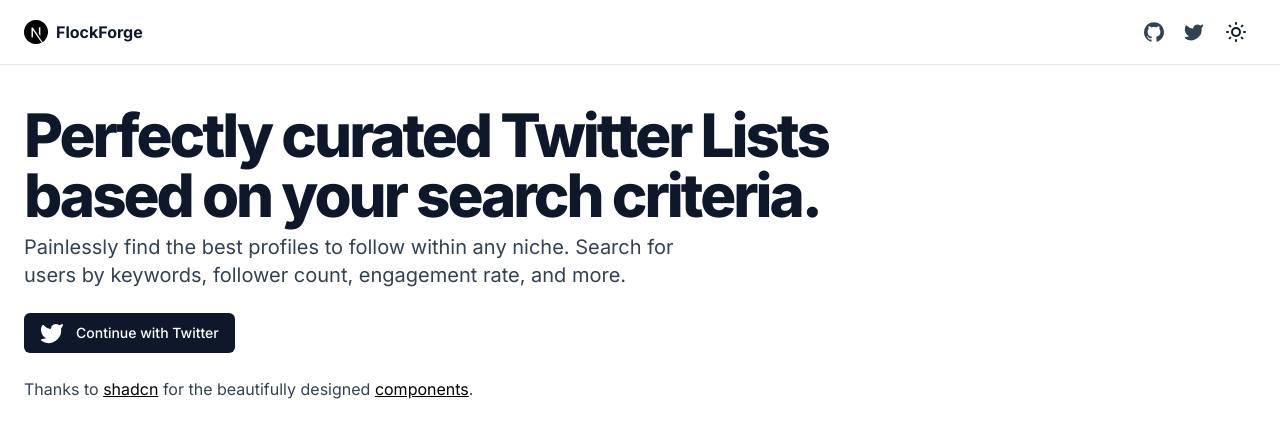
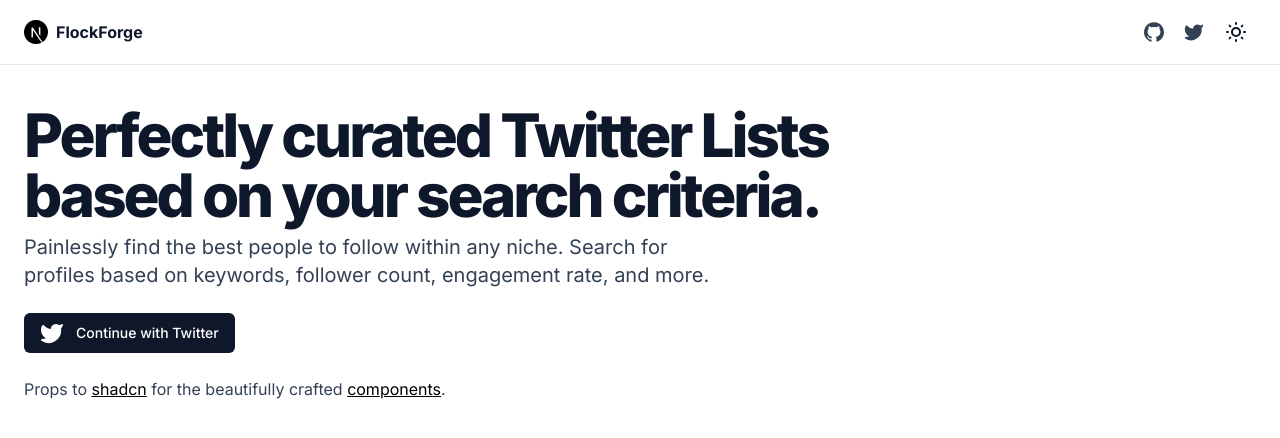
Before and after one commit to Seth-McKilla/flockforge, a Next.js app: page / in a window 1280 px wide. Shown: the top 438 px of the page. Built offline with nearby package versions, Linux system fonts and the light colour scheme.

Commit message:
Setup next-auth for twitter login

```diff
--- a/package.json
+++ b/package.json
@@ -40,6 +40,7 @@
     "clsx": "^1.2.1",
     "lucide-react": "0.105.0-alpha.4",
     "next": "^13.1.5",
+    "next-auth": "4.18.10",
     "next-themes": "^0.2.1",
     "react": "^18.2.0",
     "react-dom": "^18.2.0",
--- a/pages/_app.tsx
+++ b/pages/_app.tsx
@@ -1,5 +1,6 @@
 import type { AppProps } from "next/app"
 import { Inter as FontSans } from "@next/font/google"
+import { SessionProvider } from "next-auth/react"
 import { ThemeProvider } from "next-themes"
 
 import "@/styles/globals.css"
@@ -9,9 +10,12 @@
   variable: "--font-sans",
 })
 
-export default function App({ Component, pageProps }: AppProps) {
+export default function App({
+  Component,
+  pageProps: { session, ...pageProps },
+}: AppProps) {
   return (
-    <>
+    <SessionProvider session={session}>
       <style jsx global>{`
 				:root {
 					--font-sans: ${fontSans.style.fontFamily};
@@ -20,6 +24,6 @@
       <ThemeProvider attribute="class" defaultTheme="system" enableSystem>
         <Component {...pageProps} />
       </ThemeProvider>
-    </>
+    </SessionProvider>
   )
 }
--- /dev/null
+++ b/pages/api/auth/[...nextauth].ts
@@ -0,0 +1,13 @@
+import NextAuth from "next-auth"
+import TwitterProvider from "next-auth/providers/twitter"
+
+export default NextAuth({
+  providers: [
+    TwitterProvider({
+      clientId: process.env.TWITTER_CLIENT_ID,
+      clientSecret: process.env.TWITTER_CLIENT_SECRET,
+      version: "2.0",
+    }),
+  ],
+  secret: process.env.NEXTAUTH_SECRET,
+})
--- a/pages/index.tsx
+++ b/pages/index.tsx
@@ -1,5 +1,6 @@
 import Head from "next/head"
 import Link from "next/link"
+import { signIn } from "next-auth/react"
 
 import { Icons } from "@/components/icons"
 import { Layout } from "@/components/layout"
@@ -24,18 +25,19 @@
             based on your search criteria.
           </h1>
           <p className="max-w-[700px] text-lg text-slate-700 dark:text-slate-400 sm:text-xl">
-            Painlessly find the best profiles to follow within any niche. Search
-            for users by keywords, follower count, engagement rate, and more.
+            Painlessly find the best people to follow within any niche. Search
+            for profiles based on keywords, follower count, engagement rate, and
+            more.
           </p>
         </div>
         <div className="flex gap-4">
-          <Button>
+          <Button onClick={() => signIn("twitter")}>
             <Icons.twitter className="mr-3 fill-current" />
             Continue with Twitter
           </Button>
         </div>
         <p className="text-slate-700 dark:text-slate-400">
-          Thanks to{" "}
+          Props to{" "}
           <Link
             href="https://twitter.com/shadcn"
             className="text-black underline dark:text-white"
@@ -44,7 +46,7 @@
           >
             shadcn
           </Link>{" "}
-          for the beautifully designed{" "}
+          for the beautifully crafted{" "}
           <Link
             href="https://github.com/shadcn/ui"
             className="text-black underline dark:text-white"
```
Also changed, not shown: 2 other files (tests, documents, lock files or other folders).
